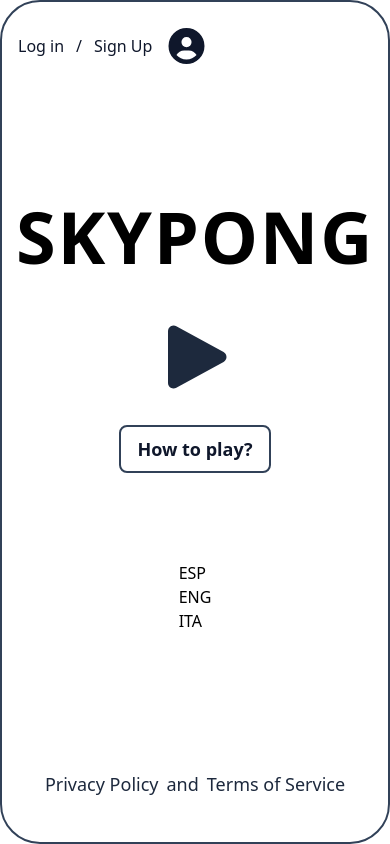
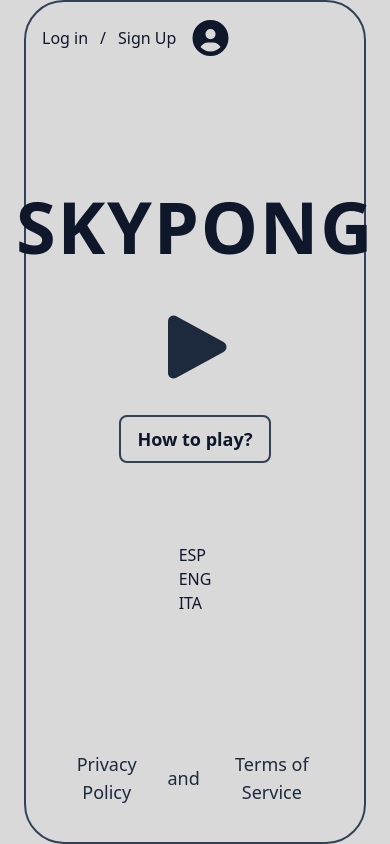
Before and after one commit to MartiMarsa/SkyPong, a Next.js app in the folder front/: page / in a window 390 px wide. Built offline with nearby package versions, Linux system fonts and the light colour scheme; no server answers.

Commit message:
fix(front): make landing layout responsive on laptop screens

```diff
--- a/front/app/page.js
+++ b/front/app/page.js
@@ -7,11 +7,11 @@ import NavigationAppUI from './ui/navigation-app-ui';
 import NavigationLanguageUI from './ui/navigation-language-ui';
 
 const mobileStyles = {
-  main: 'min-h-screen bg-[#d9d9d9] text-slate-900',
+  main: 'h-dvh overflow-hidden bg-[#d9d9d9] text-slate-900',
 };
 
 const desktopStyles = {
-  main: 'md:px-10',
+  main: 'h-dvh overflow-hidden bg-[#d9d9d9] px-6 text-slate-900 lg:px-10',
 };
 
 export default function HomePage() {
@@ -19,10 +19,10 @@ export default function HomePage() {
 
   return (
     <main className={styles.main}>
-      <div className="mx-auto flex min-h-screen w-full max-w-6xl flex-col justify-between rounded-[2.5rem] border-2 border-slate-700 px-4 py-6 sm:px-8 sm:py-8">
+      <div className="mx-auto flex h-full w-full max-w-6xl flex-col rounded-[2.5rem] border-2 border-slate-700 px-4 py-4 sm:px-8 sm:py-6 lg:py-8">
         <NavigationAppUI userURL="/login" compactGuestActions />
 
-        <section className="flex flex-1 flex-col items-center justify-center gap-8 py-8 md:gap-10 md:py-12">
+        <section className="flex min-h-0 flex-1 flex-col items-center justify-center gap-6 py-4 md:gap-8 md:py-6 lg:gap-10 lg:py-10">
           <div className="w-full max-w-4xl p-6 sm:p-8 md:p-10">
             <HeroUI />
           </div>
```
